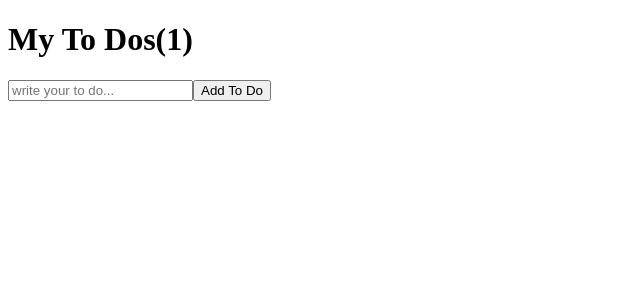
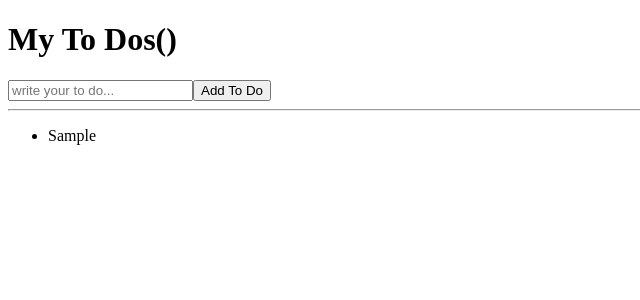
Before and after one commit to MIN0225/MovieApp, a React (Create React App) app: page / in a window 1280 px wide. Both pictures are taken after typing "Sample" into the empty fields and a click on the button "Add To Do". Shown: the top 300 px of the page, without its empty margins (0-640 px from the left). Built offline with nearby package versions, Linux system fonts and the light colour scheme.

Commit message:
ch7 To Do List part Two

```diff
--- a/src/App.js
+++ b/src/App.js
@@ -15,7 +15,7 @@ function App() {
   };
   return (
     <div>
-      <h1>My To Dos({toDos.length})</h1>
+      <h1>My To Dos({toDos.len})</h1>
       <form onSubmit={onSubmit}>
         <input
           onChange={onChange}
@@ -25,6 +25,12 @@ function App() {
         />
         <button>Add To Do</button>
       </form>
+      <hr />
+      <ul>
+        {toDos.map((item, index) => (
+          <li key={index}>{item}</li>
+        ))}
+      </ul>
     </div>
   );
 }
```
